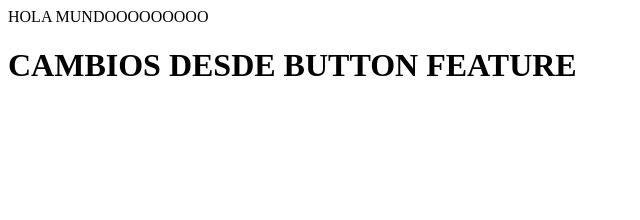
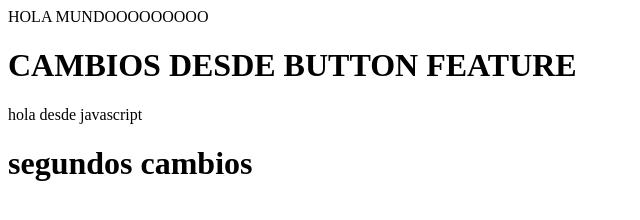
Before and after one commit to FelipeOsorio15/test_pruebadescarga, a plain HTML site: page index.html in a window 1280 px wide. Shown: the whole page, without its empty margins (0-640 px from the left). Drawn offline with Linux system fonts and the light colour scheme.

Commit message:
app.js agregado

```diff
--- a/app.js
+++ b/app.js
@@ -0,0 +1 @@
+document.write("hola desde javascript")
--- a/index.html
+++ b/index.html
@@ -6,5 +6,9 @@
 <body>
   HOLA MUNDOOOOOOOOO
   <p><h1>CAMBIOS DESDE BUTTON FEATURE</h1></p>
+  <script type="text/javascript" src="app.js"></script>
+
+    <p><h1>segundos cambios</h1></p>
+
 </body>
 </html>
```
